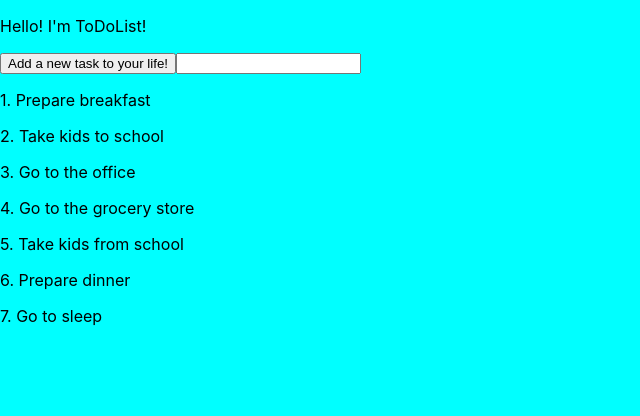
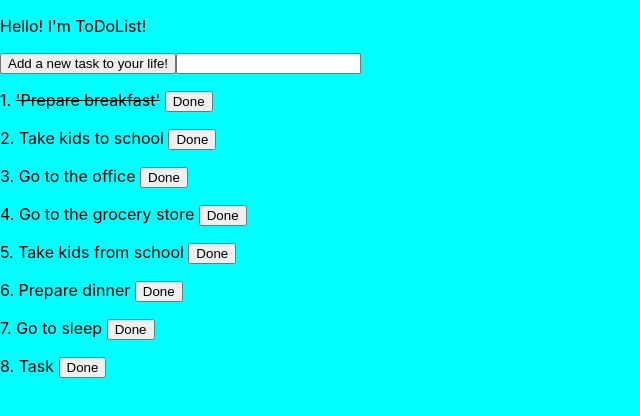
Before and after one commit to DimonKeval/todolist, a React (Create React App) app: page / in a window 1280 px wide. Shown: the top 416 px of the page, without its empty margins (0-640 px from the left). Built offline with nearby package versions, Linux system fonts and the light colour scheme.

Commit message:
technical commit to ListComponent.jsx

```diff
--- a/src/components/ListComponent.jsx
+++ b/src/components/ListComponent.jsx
@@ -1,17 +1,22 @@
 import React from "react";
 
 let arrayList = [
-    {task: 'Prepare breakfast'},
-    {task: 'Take kids to school'},
-    {task: 'Go to the office'},
-    {task: 'Go to the grocery store'},
-    {task: 'Take kids from school'},
-    {task: 'Prepare dinner'},
-    {task: 'Go to sleep'},
+    {task: <strike>'Prepare breakfast'</strike>, button: <button onClick={taskButton}>Done</button>},
+    {task: 'Take kids to school', button: <button onClick={taskButton}>Done</button>},
+    {task: 'Go to the office', button: <button onClick={taskButton}>Done</button>},
+    {task: 'Go to the grocery store', button: <button onClick={taskButton}>Done</button>},
+    {task: 'Take kids from school', button: <button onClick={taskButton}>Done</button>},
+    {task: 'Prepare dinner', button: <button onClick={taskButton}>Done</button>},
+    {task: 'Go to sleep', button: <button onClick={taskButton}>Done</button>},
 ];
 
+
+export function taskButton(){
+
+}
+
 export function addTask(task){
-    arrayList.push({task: task})
+    arrayList.push({task: task, button: <button onClick={taskButton}>Done</button>})
 }
 
 export function deleteTask(taskNumber){
@@ -21,13 +26,14 @@ export function deleteTask(taskNumber){
 
 function renderTask(el, index){
     return <div key={index}>
-    <p>{index+1}. {el.task}</p>
+    <p>{index+1}. {el.task}  {el.button}</p>
     </div>;
 }
 
 
 export function ListComponent(props){
     return <div>
+        {addTask('Task')}
     {arrayList.map((el, index)=>
     renderTask(el, index))}
 
```
